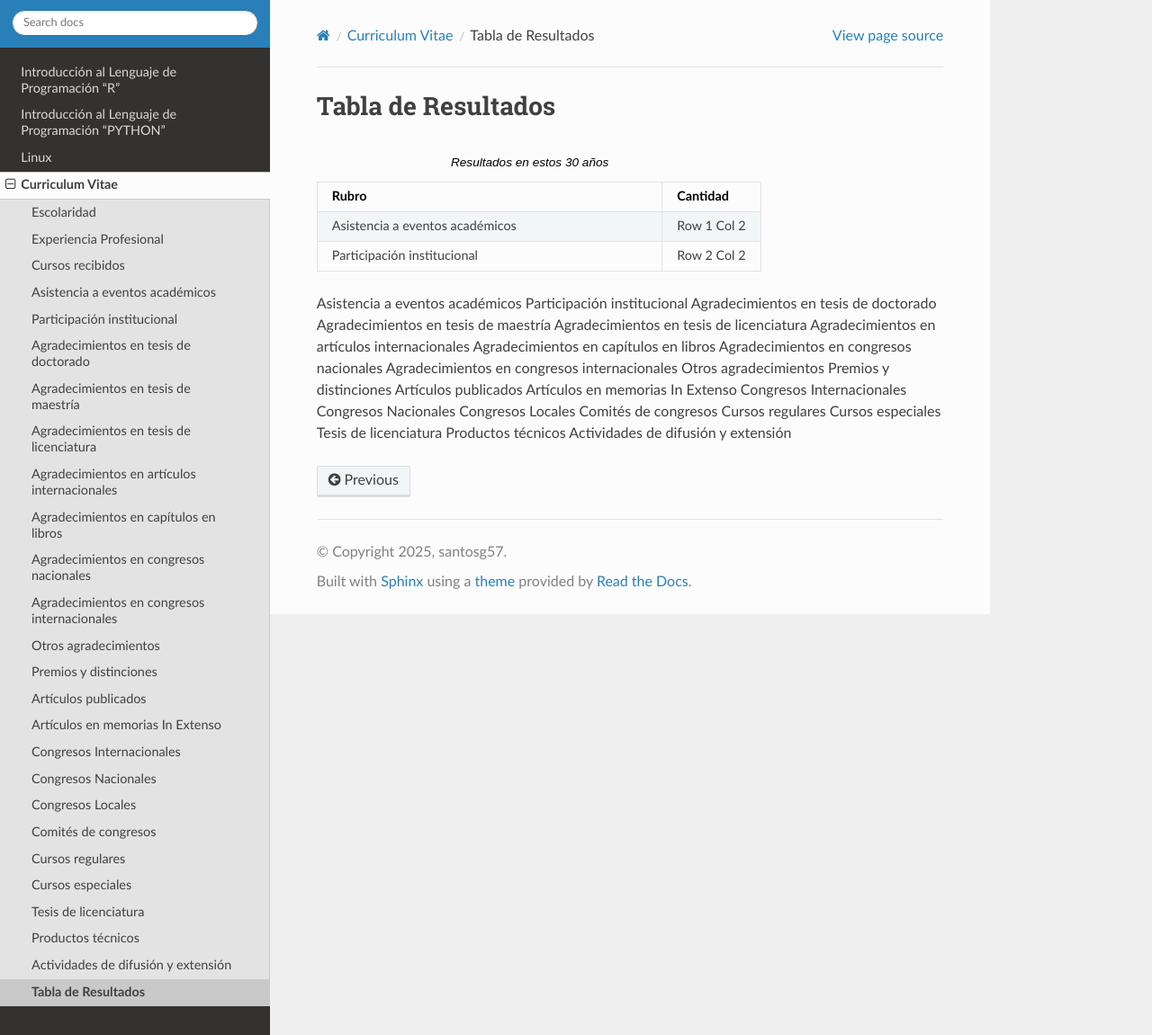
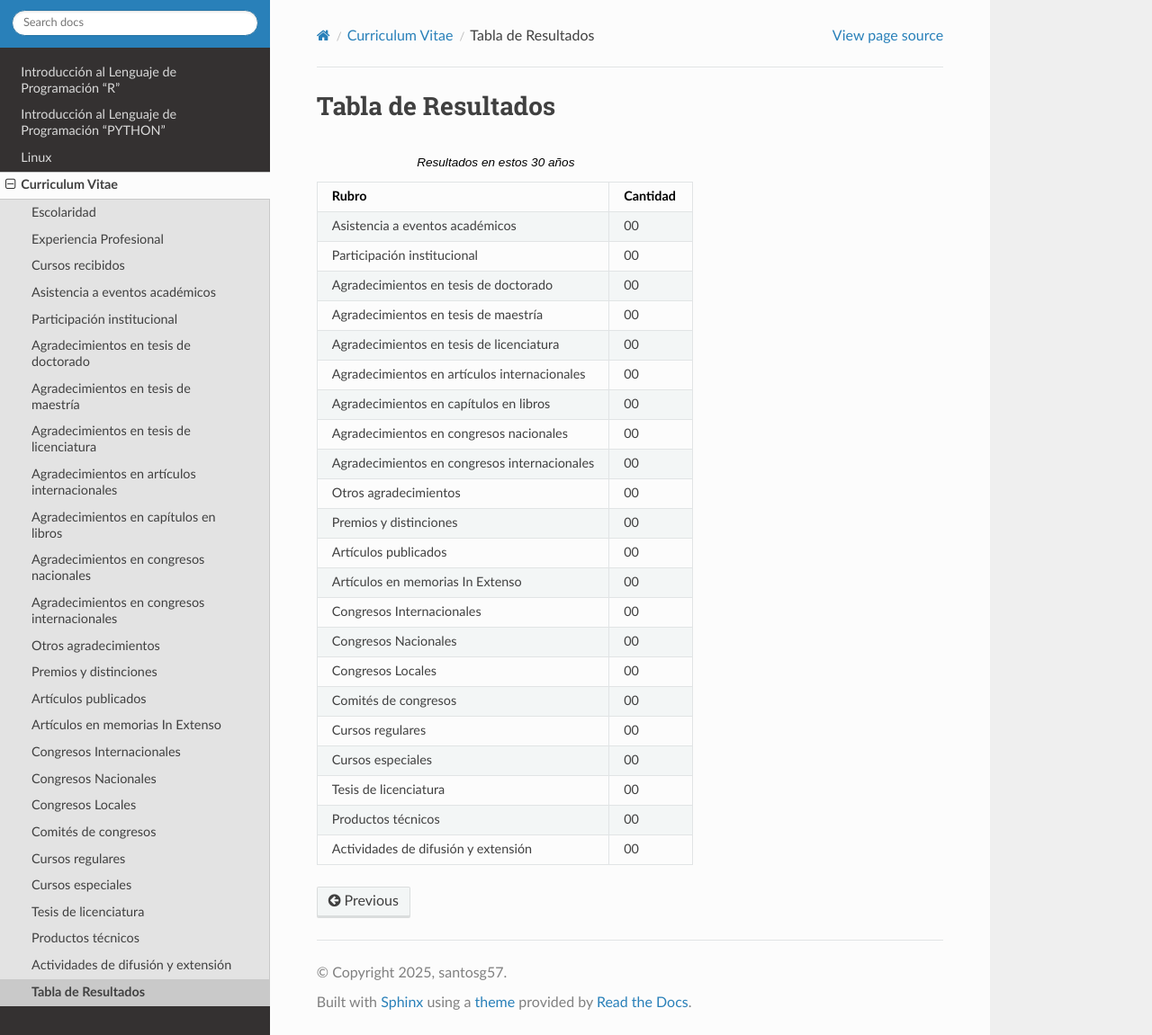
Before and after one commit to matecom57/santosg57-temarios, a Sphinx documentation site: the page built from docs/source/CV_2026/tabla_resultados.rst, in a window 1280 px wide and 1151 px high. Shown: the whole window at 90% size. Built offline with Sphinx 7.4.7 and the Read the Docs theme 3.1.0, drawn with Linux system fonts in a browser that asks for light colours.

```diff
--- a/docs/source/CV_2026/tabla_resultados.rst
+++ b/docs/source/CV_2026/tabla_resultados.rst
@@ -8,29 +8,46 @@ Tabla de Resultados
    * - Rubro
      - Cantidad
    * - Asistencia a eventos académicos
-     - Row 1 Col 2
+     - 00
    * - Participación institucional
-     - Row 2 Col 2
-
-Asistencia a eventos académicos
-Participación institucional
-Agradecimientos en tesis de doctorado
-Agradecimientos en tesis de maestría
-Agradecimientos en tesis de licenciatura
-Agradecimientos en artículos internacionales
-Agradecimientos en capítulos en libros
-Agradecimientos en congresos nacionales
-Agradecimientos en congresos internacionales
-Otros agradecimientos
-Premios y distinciones
-Artículos publicados
-Artículos en memorias In Extenso
-Congresos Internacionales
-Congresos Nacionales
-Congresos Locales
-Comités de congresos
-Cursos regulares
-Cursos especiales
-Tesis de licenciatura
-Productos técnicos
-Actividades de difusión y extensión
+     - 00
+   * - Agradecimientos en tesis de doctorado
+     - 00
+   * - Agradecimientos en tesis de maestría
+     - 00
+   * - Agradecimientos en tesis de licenciatura
+     - 00
+   * - Agradecimientos en artículos internacionales
+     - 00
+   * - Agradecimientos en capítulos en libros
+     - 00
+   * - Agradecimientos en congresos nacionales
+     - 00
+   * - Agradecimientos en congresos internacionales
+     - 00
+   * - Otros agradecimientos
+     - 00
+   * - Premios y distinciones
+     - 00
+   * - Artículos publicados
+     - 00
+   * - Artículos en memorias In Extenso
+     - 00
+   * - Congresos Internacionales
+     - 00
+   * - Congresos Nacionales
+     - 00
+   * - Congresos Locales
+     - 00
+   * - Comités de congresos
+     - 00
+   * - Cursos regulares
+     - 00
+   * - Cursos especiales
+     - 00
+   * - Tesis de licenciatura
+     - 00
+   * - Productos técnicos
+     - 00
+   * - Actividades de difusión y extensión
+     - 00
```
